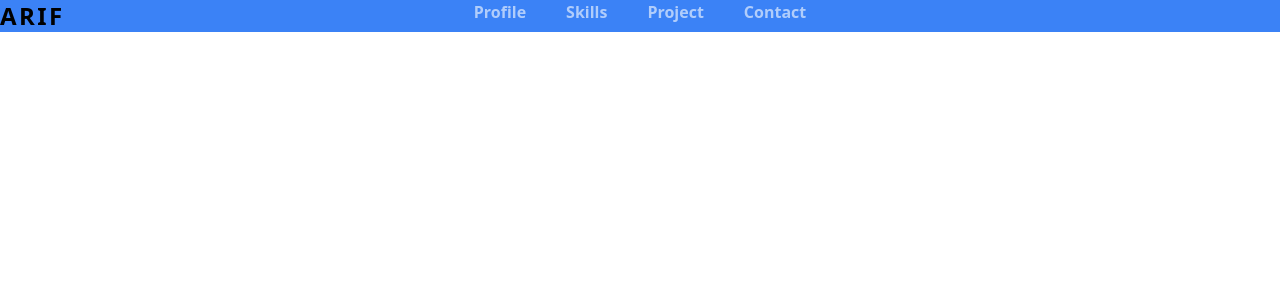
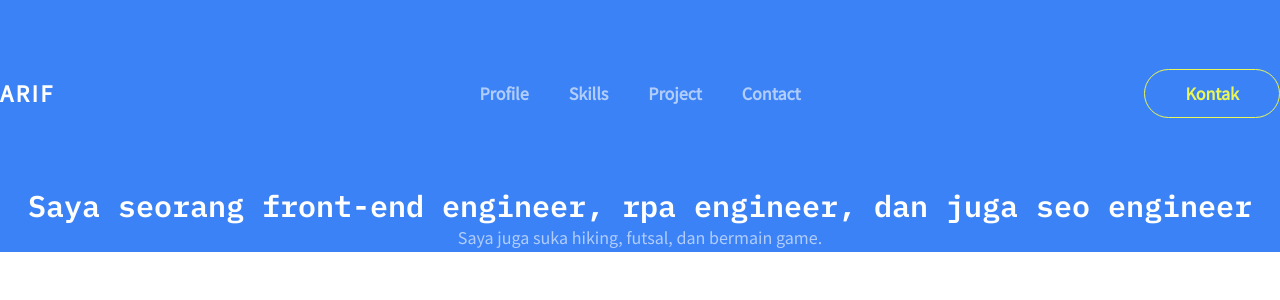
Before and after one commit to yogga/slicing.next, a Next.js app: page / in a window 1280 px wide. Shown: the top 300 px of the page. Built offline with nearby package versions, Linux system fonts and the light colour scheme.

Commit message:
add some components

```diff
--- /dev/null
+++ b/components/Button.js
@@ -0,0 +1,9 @@
+export default function Button({ children }) {
+    return(
+        <a className="border border-yellow-500 text-yellow-500 py-3 px-10 font-semibold text-lg rounded-full">
+            {children}
+
+        </a>
+    );
+
+}
--- /dev/null
+++ b/components/Logo.js
@@ -0,0 +1,7 @@
+export default function Logo(){
+    return(
+        <div className="uppercase text-2xl font-semibold tracking-widest text-white">
+              Arif
+        </div>
+    );
+}
--- /dev/null
+++ b/components/Nav.js
@@ -0,0 +1,11 @@
+import NavItem from "../components/NavItem";
+export default function Nav(){
+    return (
+            <ul className="flex justify-center space-x-10 py-20 ">
+                <NavItem>Profile</NavItem>
+                <NavItem>Skills</NavItem>
+                <NavItem>Project</NavItem>
+                <NavItem>Contact</NavItem>
+            </ul>
+    );
+}
--- /dev/null
+++ b/components/NavItem.js
@@ -0,0 +1,5 @@
+export default function NavItem({ children }) {
+    return (
+        <li><a className="text-white text-lg text-opacity-60 font-semibold">{children}</a></li>
+    );
+}
--- a/pages/index.js
+++ b/pages/index.js
@@ -1,24 +1,33 @@
-import Head from 'next/head'
-import Image from 'next/image'
-import styles from '../styles/Home.module.css'
+import Logo from '../components/Logo';
+import Nav from '../components/Nav';
+import Button from '../components/Button';
+import Head from 'next/head';
+import Image from 'next/image';
+import styles from '../styles/Home.module.css';
 
 export default function Home() {
   return (
     <>
-      <div>
+      <div className="bg-blue-500 ">
         <div className="container mx-auto">
-          <div className="flex bg-blue-500">
-            <div className="w-3/12 uppercase text-2xl font-semibold tracking-widest">
-              Arif
+          <div className="flex items-center">
+            <div className="w-3/12 ">
+              <Logo/>
             </div>
             <div className="w-6/12">
-              <ul className="flex justify-center space-x-10">
-                <li><a className="text-white text-opacity-60 font-semibold">Profile</a></li>
-                <li><a className="text-white text-opacity-60 font-semibold">Skills</a></li>
-                <li><a className="text-white text-opacity-60 font-semibold">Project</a></li>
-                <li><a className="text-white text-opacity-60 font-semibold">Contact</a></li>
-              </ul>
+              <Nav/>
             </div>
+            <div className="w-3/12 text-right">
+              <Button>Kontak</Button>
+            </div>
+          </div>
+          <div className="text-center">
+            <h1 className="text-3xl text-white font-semibold font-mono">
+              Saya seorang front-end engineer, rpa engineer, dan juga seo engineer
+            </h1>
+            <p className="text-white text-opacity-60 text-lg">
+              Saya juga suka hiking, futsal, dan bermain game.
+            </p>
           </div>
         </div>
       </div>
--- a/tailwind.config.js
+++ b/tailwind.config.js
@@ -4,7 +4,26 @@ module.exports = {
     "./components/**/*.{js,ts,jsx,tsx}",
   ],
   theme: {
-    extend: {},
+    extend: {
+      fontFamily: {
+        sans: ["Source Sans Pro", "ui-sans-serif", "system-ui"],
+        mono: ["IBM Plex Mono", "ui-monospace"],
+      },
+      colors: {
+            yellow: {
+              "50": "#FDFEEC",
+              "100": "#FBFDDD",
+              "200": "#F7FCBB",
+              "300": "#F4FA99",
+              "400": "#F0F977",
+              "500": "#EBF754",
+              "600": "#E5F415",
+              "700": "#B2BE09",
+              "800": "#777F06",
+              "900": "#3B3F03"
+            },
+        }
+    },
   },
   plugins: [],
 }
```
